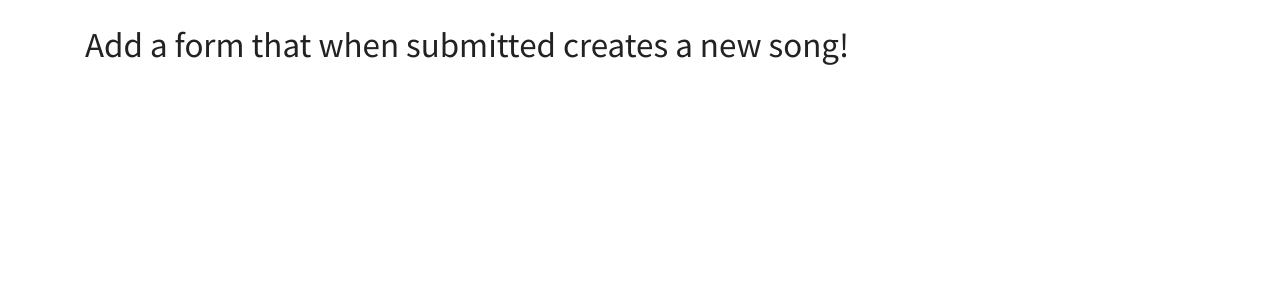
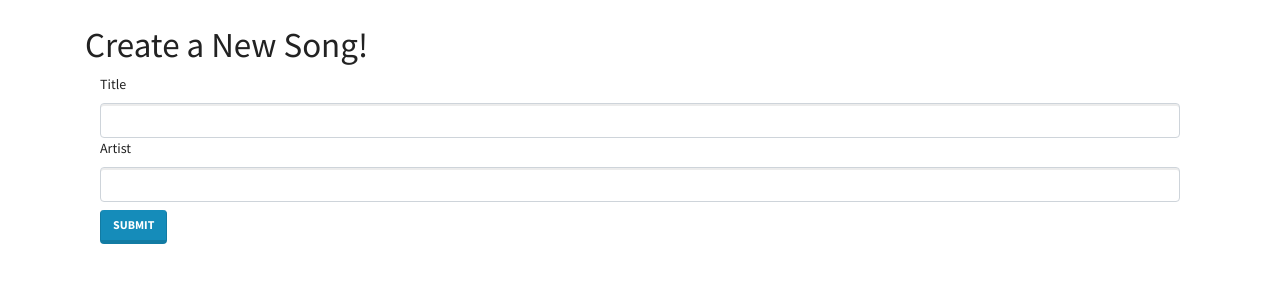
Before and after one commit to mrasdfdela/25_assessment-databases, a Flask app: template playlist-app/templates/new_song.html in a window 1280 px wide. Shown: the part 57-357 px from the top of the page. Run offline with Flask 2, Linux system fonts and the light colour scheme; the template is opened without the code that fills it: values that come from a table or form of the project are taken from there, others are empty; some libraries are stand-ins or nearby versions.

Commit message:
Assessment: Databases, Part 3 - Step 3

```diff
--- a/playlist-app/app.py
+++ b/playlist-app/app.py
@@ -55,6 +55,16 @@ def add_playlist():
     - if form not filled out or invalid: show form
     - if valid: add playlist to SQLA and redirect to list-of-playlists
     """
+    form = PlaylistForm()
+    if form.validate_on_submit():
+        name = form.name.data
+        desc = form.description.data
+        new_playlist = Playlist(name=name, description=desc)
+        db.session.add(new_playlist)
+        db.session.commit()
+
+        return redirect("/playlists")
+    return render_template("new_playlist.html", form=form)
 
     # ADD THE NECESSARY CODE HERE FOR THIS ROUTE TO WORK
 
@@ -85,7 +95,16 @@ def add_song():
     - if form not filled out or invalid: show form
     - if valid: add playlist to SQLA and redirect to list-of-songs
     """
+    form = SongForm()
+    if form.validate_on_submit():
+        title = form.title.data
+        artist = form.artist.data
+        new_song = Song(title=title, artist=artist)
+        db.session.add(new_song)
+        db.session.commit()
 
+        return redirect("/songs")
+    return render_template("new_song.html", form=form)
     # ADD THE NECESSARY CODE HERE FOR THIS ROUTE TO WORK
 
 
--- a/playlist-app/forms.py
+++ b/playlist-app/forms.py
@@ -1,17 +1,21 @@
 """Forms for playlist app."""
 
-from wtforms import SelectField
+from wtforms import SelectField, TextField
 from flask_wtf import FlaskForm
+from wtforms.validators import InputRequired
 
 
 class PlaylistForm(FlaskForm):
     """Form for adding playlists."""
-
+    name = TextField("Name", validators=[InputRequired()])
+    description = TextField("Description")
     # Add the necessary code to use this form
 
 
 class SongForm(FlaskForm):
     """Form for adding songs."""
+    title = TextField("Title", validators=[InputRequired()])
+    artist = TextField("Artist", validators=[InputRequired()])
 
     # Add the necessary code to use this form
 
--- a/playlist-app/models.py
+++ b/playlist-app/models.py
@@ -10,7 +10,7 @@ class Playlist(db.Model):
     __tablename__ = 'playlists'
     id = db.Column(db.Integer, primary_key=True, autoincrement=True)
     name = db.Column(db.Text, nullable=False)
-    username = db.Column(db.Text)
+    description = db.Column(db.Text)
 
 
 class Song(db.Model):
--- a/playlist-app/templates/new_song.html
+++ b/playlist-app/templates/new_song.html
@@ -2,6 +2,16 @@
 
 {% block content %}
 
-<h1>Add a form that when submitted creates a new song!</h1>
+<h1>Create a New Song!</h1>
+<div class="container">
+  <form method="POST">
+    {{ form.hidden_tag() }}
+    {% for field in form if field.widget.input_type != 'hidden' %}
+    {{ field.label }}
+    {{ field(class_="form-control") }}
+    {% endfor %}
+    <button type="submit" class="btn btn-primary mt-2">Submit</button>
+  </form>
+</div>
 
 {% endblock %}
```
Also changed, not shown: playlist-app/templates/new_playlist.html (+11 -1 lines).
